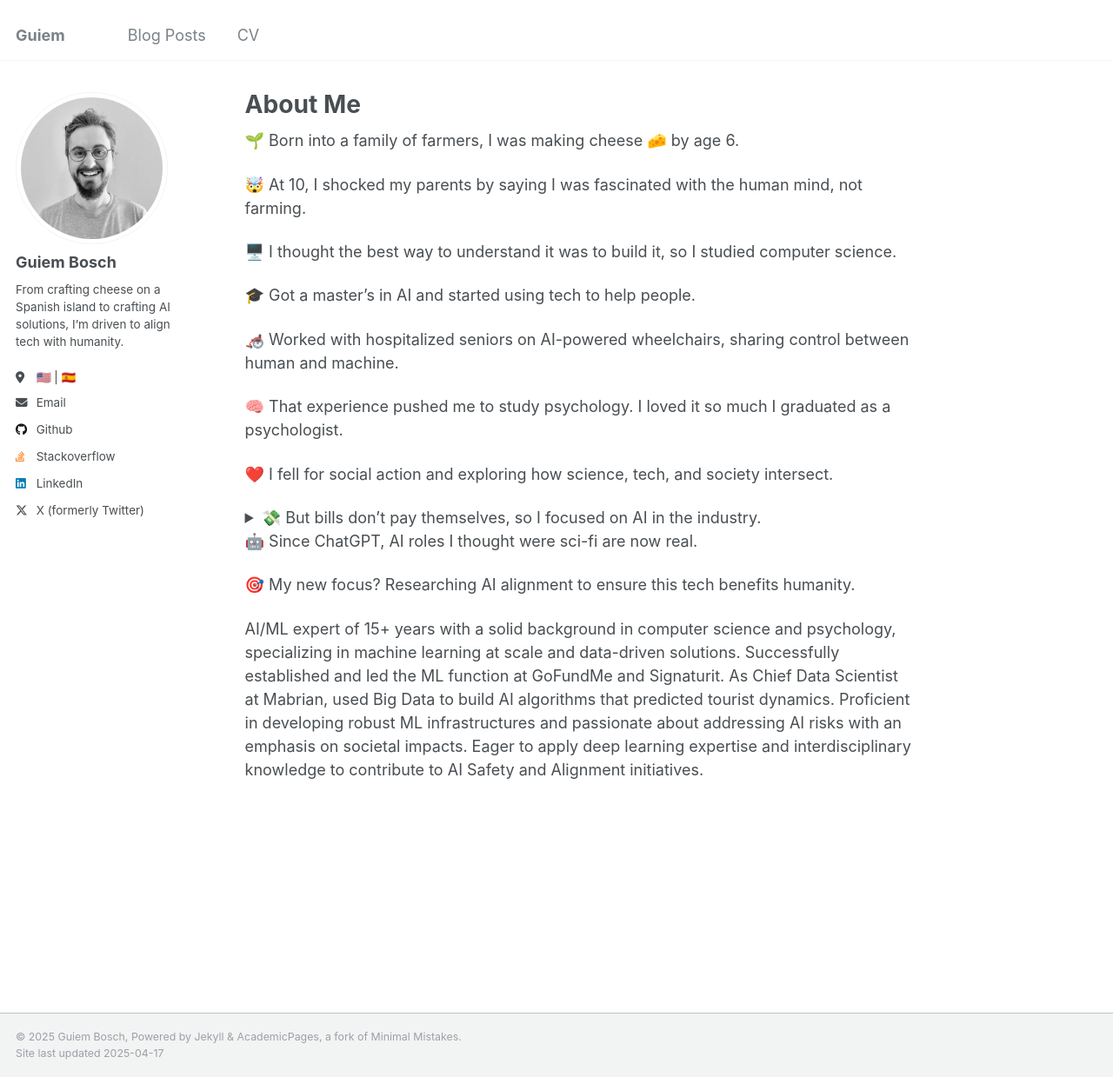
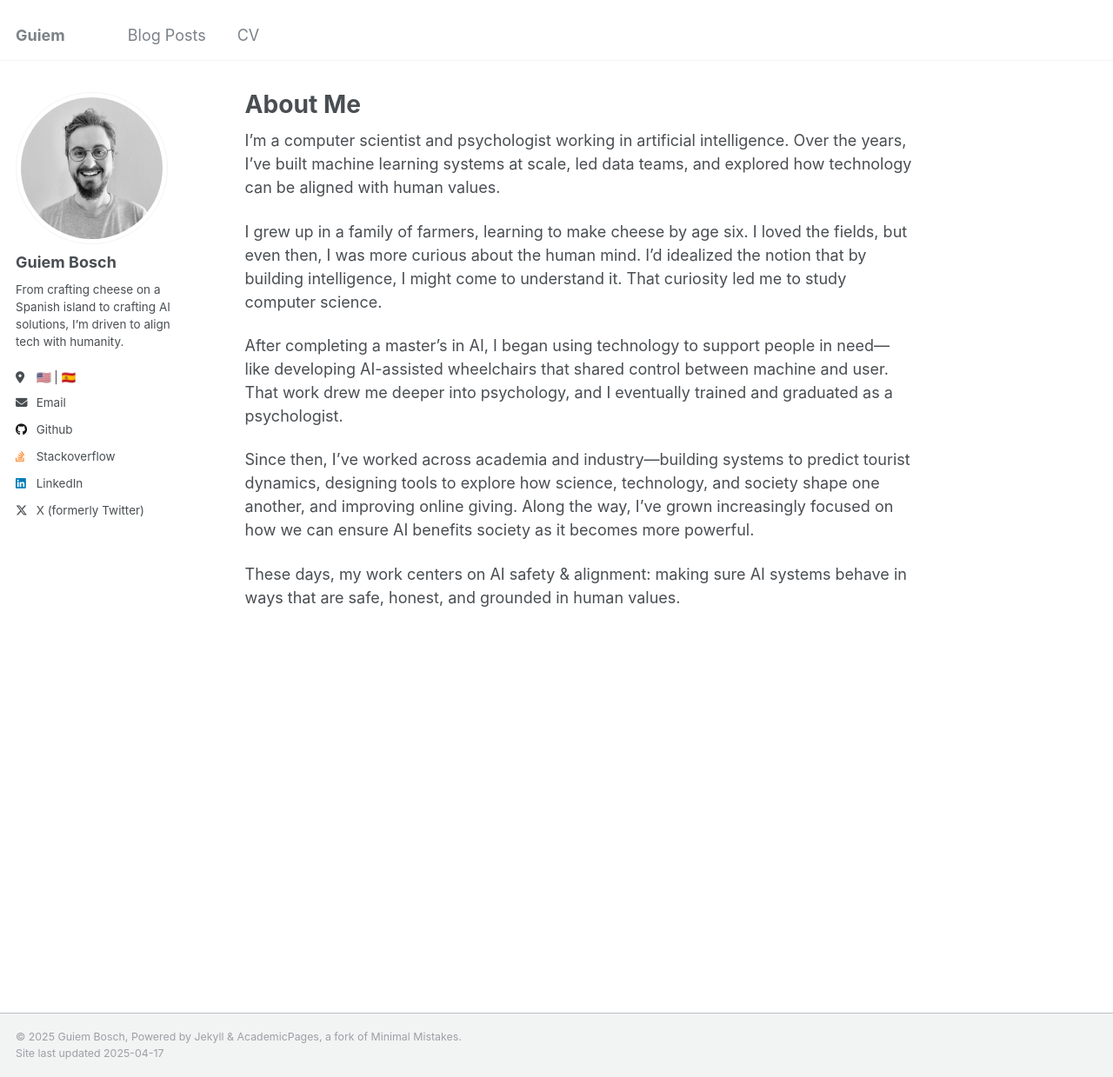
Before and after one commit to guiem/guiem.github.io, a Jekyll site: the page built from _pages/about.md, in a window 1280 px wide and 1239 px high. Shown: the whole window at 87% size. Built offline with Jekyll 4.4.1, drawn with Linux system fonts in a browser that asks for light colours.

Commit message:
Changes in About Me

```diff
--- a/_pages/about.md
+++ b/_pages/about.md
@@ -6,32 +6,12 @@ redirect_from:
   - /about/
   - /about.html
 ---
+I’m a computer scientist and psychologist working in artificial intelligence. Over the years, I’ve built machine learning systems at scale, led data teams, and explored how technology can be aligned with human values.
 
-🌱 Born into a family of farmers, I was making cheese 🧀 by age 6.
+I grew up in a family of farmers, learning to make cheese by age six. I loved the fields, but even then, I was more curious about the human mind. I’d idealized the notion that by building intelligence, I might come to understand it. That curiosity led me to study computer science.
 
-🤯 At 10, I shocked my parents by saying I was fascinated with the human mind, not farming.
+After completing a master’s in AI, I began using technology to support people in need—like developing AI-assisted wheelchairs that shared control between machine and user. That work drew me deeper into psychology, and I eventually trained and graduated as a psychologist.
 
-🖥️ I thought the best way to understand it was to build it, so I studied computer science.
+Since then, I’ve worked across academia and industry—building systems to predict tourist dynamics, designing tools to explore how science, technology, and society shape one another, and improving online giving. Along the way, I’ve grown increasingly focused on how we can ensure AI benefits society as it becomes more powerful.
 
-🎓 Got a master’s in AI and started using tech to help people.
-
-🦽 Worked with hospitalized seniors on AI-powered wheelchairs, sharing control between human and machine.
-
-🧠 That experience pushed me to study psychology. I loved it so much I graduated as a psychologist.
-
-❤️ I fell for social action and exploring how science, tech, and society intersect.
-
-<details>
-  <summary>💸 But bills don’t pay themselves, so I focused on AI in the industry.
-
-  </summary>
-
-  I’ve tackled everything from selling tourist data 🏖️ to document AI 📝 to making giving easier at GoFundMe 💝.
-
-</details>
-
-🤖 Since ChatGPT, AI roles I thought were sci-fi are now real.
-
-🎯 My new focus? Researching AI alignment to ensure this tech benefits humanity.
-
-AI/ML expert of 15+ years with a solid background in computer science and psychology, specializing in machine learning at scale and data-driven solutions. Successfully established and led the ML function at GoFundMe and Signaturit. As Chief Data Scientist at Mabrian, used Big Data to build AI algorithms that predicted tourist dynamics. Proficient in developing robust ML infrastructures and passionate about addressing AI risks with an emphasis on societal impacts. Eager to apply deep learning expertise and interdisciplinary knowledge to contribute to AI Safety and Alignment initiatives.
+These days, my work centers on AI safety & alignment: making sure AI systems behave in ways that are safe, honest, and grounded in human values.
```
